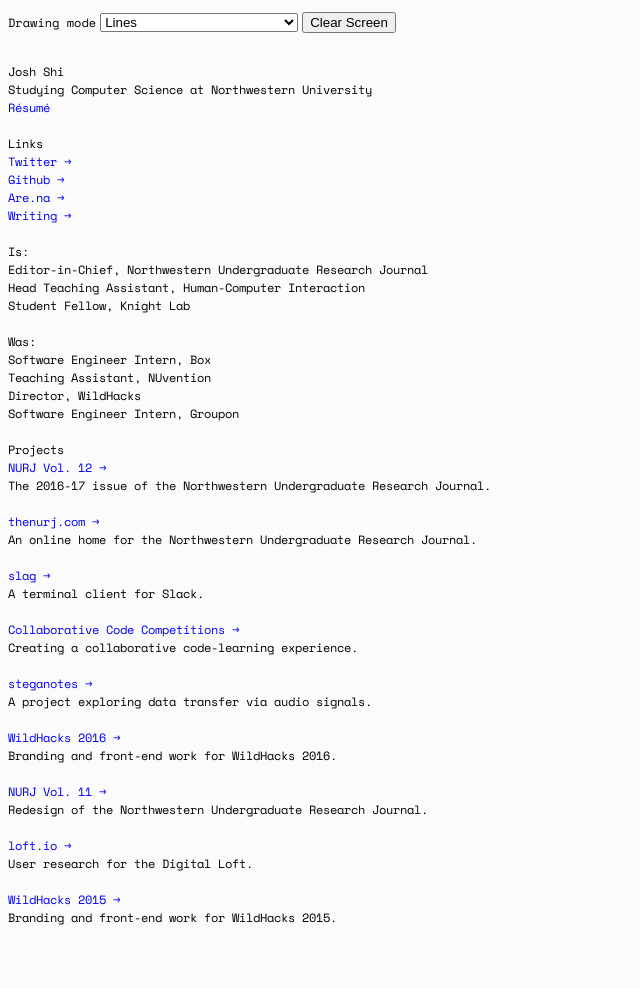
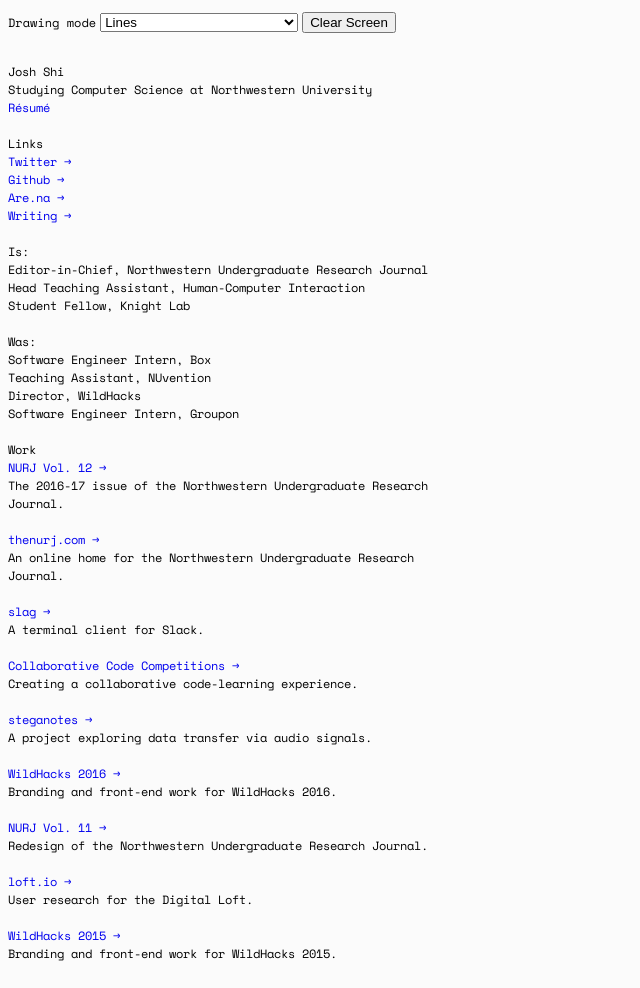
Before and after one commit to thehandsomepanther/thehandsomepanther.github.io, a Jekyll site: the page built from index.md, in a window 1280 px wide. Shown: the whole page, without its empty margins (0-640 px from the left). Built offline with Jekyll 4.4.1, drawn with Linux system fonts in a browser that asks for light colours; before the commit the page ends 952 px from its top, so only the background shows below that.

Commit message:
small improvements

```diff
--- a/assets/main.scss
+++ b/assets/main.scss
@@ -90,7 +90,8 @@
 .serif {
   font-family: Athelas, "Palatino", "Times", "Georgia", serif;
   font-size: 1.25rem;
-  line-height: 1.75rem;
+  line-height: 1.5;
+  color: #111;
 }
 
 .mono {
@@ -211,6 +212,11 @@
   }
 }
 
+.post-container p {
+  margin-top: 0;
+  margin-bottom: 20px;
+}
+
 .post-container ul {
   list-style-type: circle;
   padding-left: inherit;
@@ -225,6 +231,7 @@
   font-size: 1rem;
   font-weight: normal;
   font-family: "Space Mono", monospace;
+  margin-bottom: 10px;
 }
 
 .header-sticky {
@@ -234,3 +241,7 @@
     padding-right: 2rem;
   }
 }
+
+.header-sticky p {
+  margin-top: 0;
+}
--- a/index.md
+++ b/index.md
@@ -28,7 +28,6 @@
     <a href="/assets/images/shi-josh-web.png" target="_blank"><span class="text">Résumé</span></a>
     <span class="text"></span>
     <span class="text">Links</span>
-
     <a href="https://twitter.com/unfollowjoshshi" target="_blank"><span class="text">Twitter →</span></a>
     <a href="https://github.com/thehandsomepanther" target="_blank"><span class="text">Github →</span></a>
     <a href="https://www.are.na/josh-shi" target="_blank"><span class="text">Are.na →</span></a>
@@ -45,7 +44,7 @@
     <span class="text">Director, WildHacks</span>
     <span class="text">Software Engineer Intern, Groupon</span>
     <span class="text"></span>
-    <span class="text">Projects</span>
+    <span class="text">Work</span>
     {% for post in site.posts %}
         {% unless post.categories contains 'unpublished' %}
             {% if post.video %}
@@ -53,21 +52,17 @@
             {% elsif post.image %}
                 <img class="img-{{ post.uid }}" src="{{ post.image }}">
             {% endif %}
-
             {% if post.external %}
                 <a class="link-{{ post.uid }}" href="{{ post.external }}"><span class="text">{{ post.title }} →</span></a>
             {% else %}
                 <a class="link-{{ post.uid }}" href="{{ post.url }}"><span class="text">{{ post.title }} →</span></a>
             {% endif %}
             <span class="text">{{ post.description }}</span>
-
             <span class="text"></span>
         {% endunless %}
     {% endfor %}
 </div>
-<div class="canvas">
-
-</div>
+<div class="canvas"></div>
 
 <script src="https://cdnjs.cloudflare.com/ajax/libs/lodash.js/4.17.4/lodash.min.js"></script>
 <script src="scripts/index.js"></script>
--- a/scripts/index.js
+++ b/scripts/index.js
@@ -41,8 +41,8 @@
 
 var THRESHOLD = 5;
 var prev = {
-    x: undefined,
-    y: undefined
+    x: null,
+    y: null
 }
 
 var drawModes = {
@@ -177,6 +177,7 @@
     }
 }
 
+var charsPerLine = 66;
 function drawScreen() {
     var spans = document.querySelectorAll('.canvas span')
     for (var i = 0; i < spans.length; i++) {
@@ -198,6 +199,7 @@
     var cells = 0
     var frag = document.createDocumentFragment()
     var textElements = document.querySelectorAll('.text')
+    charsPerLine = Math.min(charsPerLine, width)
     for (var i = 0; i < textElements.length; i++) {
         var textElement = textElements[i]
         var length = 0
@@ -216,7 +218,7 @@
         for (var j = 0; j < words.length; j++) {
             var word = words[j]
 
-            if (length + word.length + 1 > width) {
+            if (length + word.length + 1 > charsPerLine) {
                 for (var k = 0; k < width - length; k++) {
                     var span = document.createElement('span')
                     span.innerHTML = filler
```
Also changed, not shown: favicon.ico (renamed from assets/images/favicon.ico), 6 other files.
